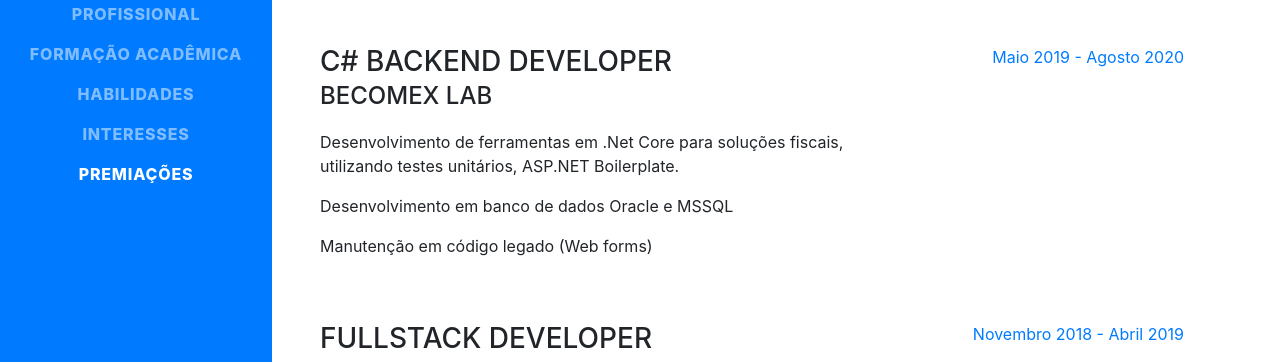
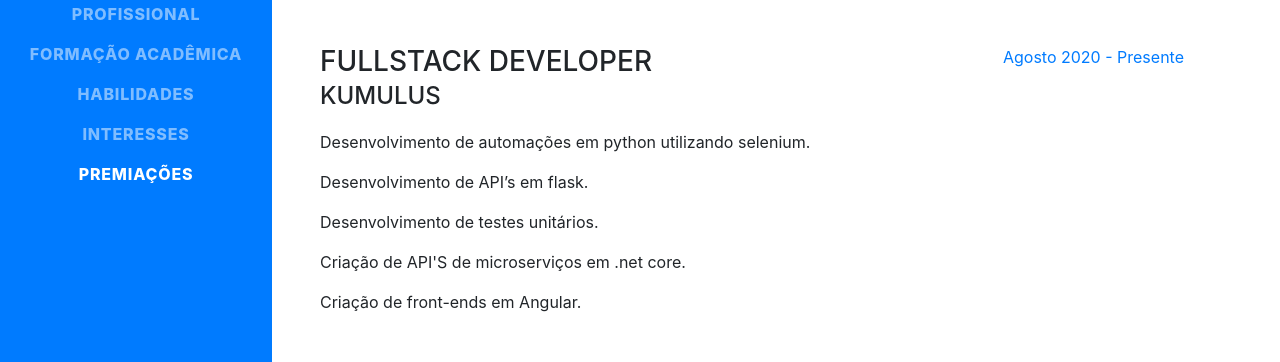
Before and after one commit to 123duran/123duran.github.io, a website with bundled scripts: page index.html in a window 1280 px wide. Shown: the part 430-792 px from the top of the page. Built offline with nearby package versions, Linux system fonts and the light colour scheme; a web font is replaced by a local one.

Commit message:
Atualizando currículo.

```diff
--- a/index.html
+++ b/index.html
@@ -2,29 +2,22 @@
 <html lang="en">
 
 <head>
-
     <meta charset="utf-8">
     <meta name="viewport" content="width=device-width, initial-scale=1, shrink-to-fit=no">
     <meta name="description" content="">
     <meta name="author" content="">
-
     <title>Curriculum Vitae - Bruno Duran</title>
-
     <!-- Bootstrap core CSS -->
     <link href="vendor/bootstrap/css/bootstrap.min.css" rel="stylesheet">
-
     <!-- Custom fonts for this template -->
     <link href="https://fonts.googleapis.com/css?family=Saira+Extra+Condensed:500,700" rel="stylesheet">
     <link href="https://fonts.googleapis.com/css?family=Muli:400,400i,800,800i" rel="stylesheet">
     <link href="vendor/fontawesome-free/css/all.min.css" rel="stylesheet">
-
     <!-- Custom styles for this template -->
     <link href="css/resume.css" rel="stylesheet">
-
 </head>
 
 <body id="page-top">
-
     <nav class="navbar navbar-expand-lg navbar-dark bg-primary fixed-top" id="sideNav">
         <a class="navbar-brand js-scroll-trigger" href="#page-top">
             <span class="d-block d-lg-none">Bruno Duran</span>
@@ -58,9 +51,7 @@
             </ul>
         </div>
     </nav>
-
     <div class="container-fluid p-0">
-
         <section class="resume-section p-3 p-lg-5 d-flex d-column" id="about">
             <div class="my-auto">
                 <h1 class="mb-0">Bruno
@@ -80,14 +71,24 @@
                 </div>
             </div>
         </section>
-
         <hr class="m-0">
-
         <section class="resume-section p-3 p-lg-5 d-flex flex-column" id="experience">
             <div class="my-auto">
                 <h2 class="mb-5">Experiência Profissional</h2>
-
-
+                <div class="resume-item d-flex flex-column flex-md-row mb-5">
+                    <div class="resume-content mr-auto">
+                        <h3 class="mb-0">FullStack Developer</h3>
+                        <div class="subheading mb-3">Kumulus</div>
+                        <p>Desenvolvimento de automações em python utilizando selenium.</p>
+                        <p>Desenvolvimento de API’s em flask.</p>
+                        <p>Desenvolvimento de testes unitários.</p>
+                        <p>Criação de API'S de microserviços em .net core.</p>
+                        <p>Criação de front-ends em Angular.</p>
+                    </div>
+                    <div class="resume-date text-md-right">
+                        <span class="text-primary">Agosto 2020 - Presente</span>
+                    </div>
+                </div>
                 <div class="resume-item d-flex flex-column flex-md-row mb-5">
                     <div class="resume-content mr-auto">
                         <h3 class="mb-0">C# Backend Developer</h3>
@@ -111,7 +112,6 @@
                         <span class="text-primary">Novembro 2018 - Abril 2019</span>
                     </div>
                 </div>
-
                 <div class="resume-item d-flex flex-column flex-md-row mb-5">
                     <div class="resume-content mr-auto">
                         <h3 class="mb-0">Desenvolvedor</h3>
@@ -122,7 +122,6 @@
                         <span class="text-primary">Outubro 2017 - Agosto 2018</span>
                     </div>
                 </div>
-
                 <div class="resume-item d-flex flex-column flex-md-row mb-5">
                     <div class="resume-content mr-auto">
                         <h3 class="mb-0">Backend Developer</h3>
@@ -138,7 +137,6 @@
                         <span class="text-primary">Julho 2017 - Outubro 2017</span>
                     </div>
                 </div>
-
                 <div class="resume-item d-flex flex-column flex-md-row mb-5">
                     <div class="resume-content mr-auto">
                         <h3 class="mb-0">Analista de Sistemas</h3>
@@ -149,7 +147,6 @@
                         <span class="text-primary">Agosto 2015 - Maio 2017</span>
                     </div>
                 </div>
-
                 <div class="resume-item d-flex flex-column flex-md-row">
                     <div class="resume-content mr-auto">
                         <h3 class="mb-0">Analista de Testes</h3>
@@ -160,17 +157,12 @@
                         <span class="text-primary">Janeiro 2013 - Maio 2015</span>
                     </div>
                 </div>
-
             </div>
-
         </section>
-
         <hr class="m-0">
-
         <section class="resume-section p-3 p-lg-5 d-flex flex-column" id="education">
             <div class="my-auto">
                 <h2 class="mb-5">Formação Acadêmica</h2>
-
                 <div class="resume-item d-flex flex-column flex-md-row mb-5">
                     <div class="resume-content mr-auto">
                         <h3 class="mb-0">Unimetrocamp Wydern</h3>
@@ -180,7 +172,6 @@
                         <span class="text-primary">2017 - 2021</span>
                     </div>
                 </div>
-
                 <div class="resume-item d-flex flex-column flex-md-row">
                     <div class="resume-content mr-auto">
                         <h3 class="mb-0">Senai - Jaguariúna</h3>
@@ -190,16 +181,12 @@
                         <span class="text-primary">2012 - 2014</span>
                     </div>
                 </div>
-
             </div>
         </section>
-
         <hr class="m-0">
-
         <section class="resume-section p-3 p-lg-5 d-flex flex-column" id="skills">
             <div class="my-auto">
                 <h2 class="mb-5">Habilidades</h2>
-
                 <div class="subheading mb-3">Linguagens de programação &amp; Ferramentas</div>
                 <ul class="list-inline dev-icons">
                     <li class="list-inline-item">
@@ -213,7 +200,6 @@
                     </li>
                     <li class="list-inline-item">
                         <i class="fab fa-php"></i>
-
                         <li class="list-inline-item">
                             <i class="fab fa-wordpress"></i>
                         </li>
@@ -230,13 +216,9 @@
                             <i class="fab fa-docker"></i>
                         </li>
                 </ul>
-
-
             </div>
         </section>
-
         <hr class="m-0">
-
         <section class="resume-section p-3 p-lg-5 d-flex flex-column" id="interests">
             <div class="my-auto">
                 <h2 class="mb-5">Interesses</h2>
@@ -245,45 +227,37 @@
                 <p class="mb-0">Também gosto muito de passar meu tempo livre lendo ficção científica e livros de fantasia medieval.</p>
             </div>
         </section>
-
         <hr class="m-0">
-
         <section class="resume-section p-3 p-lg-5 d-flex flex-column" id="awards">
             <div class="my-auto">
                 <h2 class="mb-5">Prêmios &amp; Certificados</h2>
                 <ul class="fa-ul mb-0">
                     <li>
-			<i class="fa-li fa fa-trophy text-warning"></i>
-              Aluno Destaque da Escola Senai Jaguariúna 2012 - Excelência Acadêmica</li>
+                        <i class="fa-li fa fa-trophy text-warning"></i> Aluno Destaque da Escola Senai Jaguariúna 2012 - Excelência Acadêmica
+                    </li>
                     <li>
-              <i class="fa-li fa fa-trophy text-warning"></i>
-              Aluno Destaque da Escola Senai Jaguariúna 2013 - Excelência Acadêmica</li>
+                        <i class="fa-li fa fa-trophy text-warning"></i> Aluno Destaque da Escola Senai Jaguariúna 2013 - Excelência Acadêmica
+                    </li>
                     <li>
-			  <i class="fa-li fa fa-trophy text-warning"></i>
-              Aluno Destaque da Escola Senai Jaguariúna 2014 - Excelência Acadêmica</li>
+                        <i class="fa-li fa fa-trophy text-warning"></i> Aluno Destaque da Escola Senai Jaguariúna 2014 - Excelência Acadêmica
+                    </li>
                     <li>
-			  <i class="fa-li fa fa-book-open text-warning"></i>
-              Desenvolvimento em PHP - Dextraining</li>
+                        <i class="fa-li fa fa-book-open text-warning"></i> Desenvolvimento em PHP - Dextraining
+                    </li>
                     <li>
-			  <i class="fa-li fa fa-book-open text-warning"></i>
-              Automate the boring stuff with Python Programming - Udemy</li>
-
+                        <i class="fa-li fa fa-book-open text-warning"></i> Automate the boring stuff with Python Programming - Udemy
+                    </li>
                 </ul>
             </div>
         </section>
-
     </div>
-
     <!-- Bootstrap core JavaScript -->
     <script src="vendor/jquery/jquery.min.js"></script>
     <script src="vendor/bootstrap/js/bootstrap.bundle.min.js"></script>
-
     <!-- Plugin JavaScript -->
     <script src="vendor/jquery-easing/jquery.easing.min.js"></script>
-
     <!-- Custom scripts for this template -->
     <script src="js/resume.min.js"></script>
-
 </body>
 
 </html>
```
Lines whose indentation alone changed are shown as unchanged.
